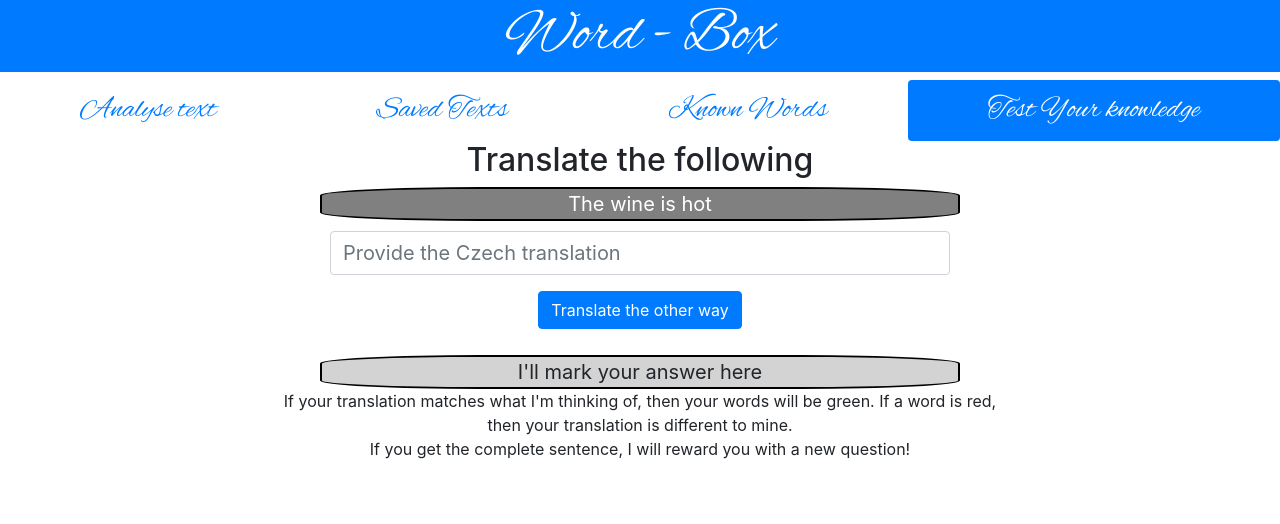
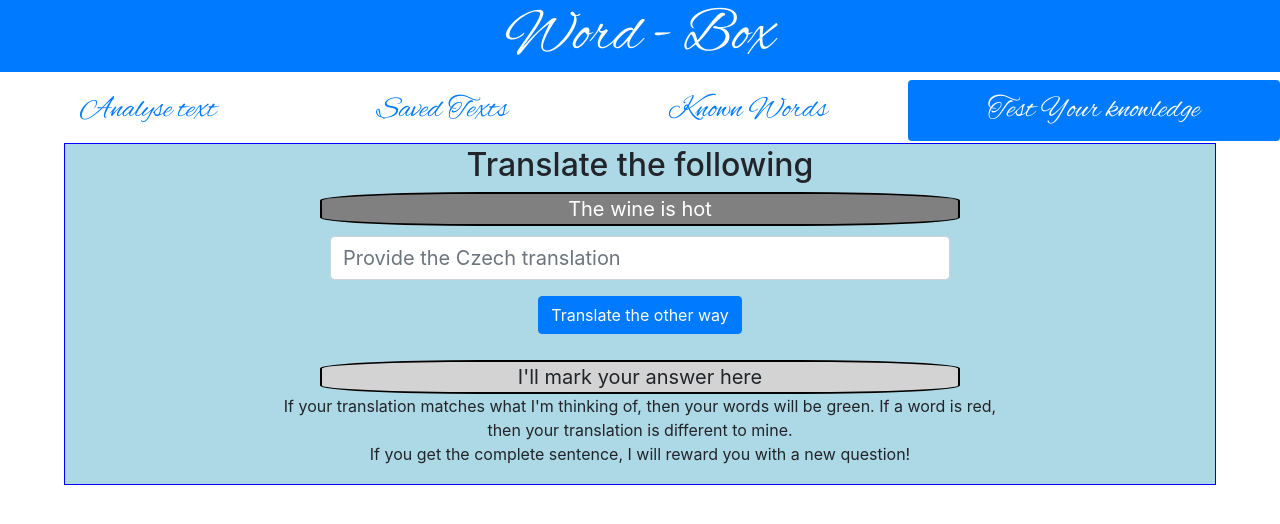
Before and after one commit to tommcandrew/Word-Box, a React (Create React App) app: page / in a window 1280 px wide. Shown: the top 524 px of the page. Built offline with nearby package versions, Linux system fonts and the light colour scheme.

Commit message:
give each tab the class blueBackground

```diff
--- a/src/App.css
+++ b/src/App.css
@@ -17,3 +17,11 @@
   font-family: 'Alex Brush', cursive;
   font-size: 30px;
 }
+
+.blueBackground {
+  background: lightblue;
+  width: 90vw;
+  margin: 2px auto;
+  padding: 2px;
+  border: 1px solid blue;
+}
--- a/src/App.js
+++ b/src/App.js
@@ -219,7 +219,7 @@ render() {
         className='tabs'
         fill
         >
-        <Tab eventKey='Reader' title='Analyse text'>
+        <Tab eventKey='Reader' title='Analyse text' className='blueBackground' >
           <Reader
             knownWords={this.state.knownWords}
             saveText={this.saveText}
@@ -233,10 +233,10 @@ render() {
             clearStateTextInfo={this.clearStateTextInfo}
             deleteText={this.deleteText} />
         </Tab>
-        <Tab eventKey='TextCatalogue' title='Saved Texts'>
+        <Tab eventKey='TextCatalogue' title='Saved Texts' className='blueBackground' >
           <TextCatalogue savedTexts={this.state.savedTexts} goToReader={this.goToReader} deleteFromCatalogue={this.deleteFromCatalogue}/>
         </Tab>
-        <Tab eventKey='WordList' title='Known Words'>
+        <Tab eventKey='WordList' title='Known Words' className='blueBackground' >
           <WordListDisplay
             words={this.state.knownWords}
             types={this.state.typesToShow}
@@ -248,9 +248,8 @@ render() {
 
             wordClick={this.wordClicked}
           />
-
         </Tab>
-        <Tab eventKey='testPage' title='Test Your knowledge'>
+        <Tab eventKey='testPage' title='Test Your knowledge' className='blueBackground' >
           <TestPage
             language={this.state.knownWords.foreignLang}
             transMode={this.state.translationMode}
```
